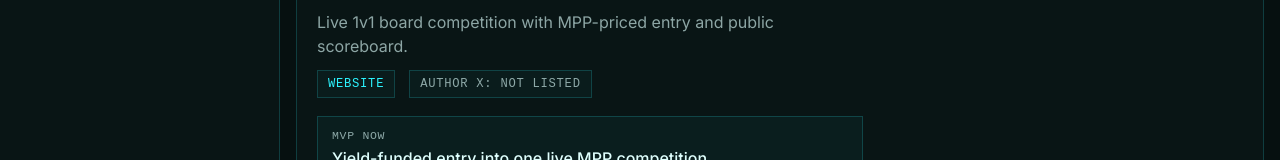
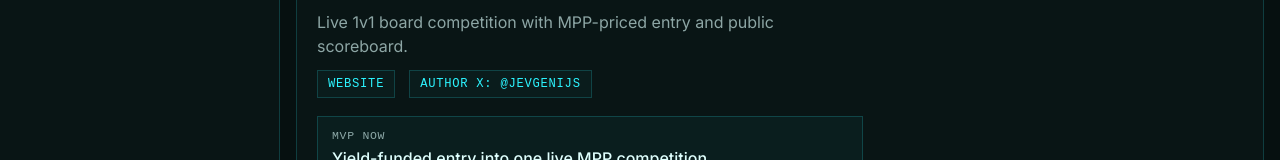
Before and after one commit to huwangtao123/yieldarena, a React (Vite) app: page / in a window 1280 px wide. Shown: the part 391-551 px from the top of the page. Built offline with nearby package versions, Linux system fonts and the light colour scheme; no server answers.

Commit message:
feat: link competition author profile

```diff
--- a/src/App.jsx
+++ b/src/App.jsx
@@ -58,8 +58,8 @@ const fallbackArenaState = {
       payout: 0.019,
       refund: 0.009,
       externalUrl: "https://mpp-checkers.com/",
-      authorXHandle: "not listed",
-      authorXUrl: "",
+      authorXHandle: "@jevgenijs",
+      authorXUrl: "https://x.com/jevgenijs",
       summary: "Live 1v1 board competition with MPP-priced entry and public scoreboard.",
     },
     {
--- a/vite.config.js
+++ b/vite.config.js
@@ -110,8 +110,8 @@ function createInitialArenaState() {
         payout: 0.019,
         refund: 0.009,
         externalUrl: "https://mpp-checkers.com/",
-        authorXHandle: "not listed",
-        authorXUrl: "",
+        authorXHandle: "@jevgenijs",
+        authorXUrl: "https://x.com/jevgenijs",
         summary: "Live 1v1 board competition with MPP-priced entry and public scoreboard.",
       },
       {
```
